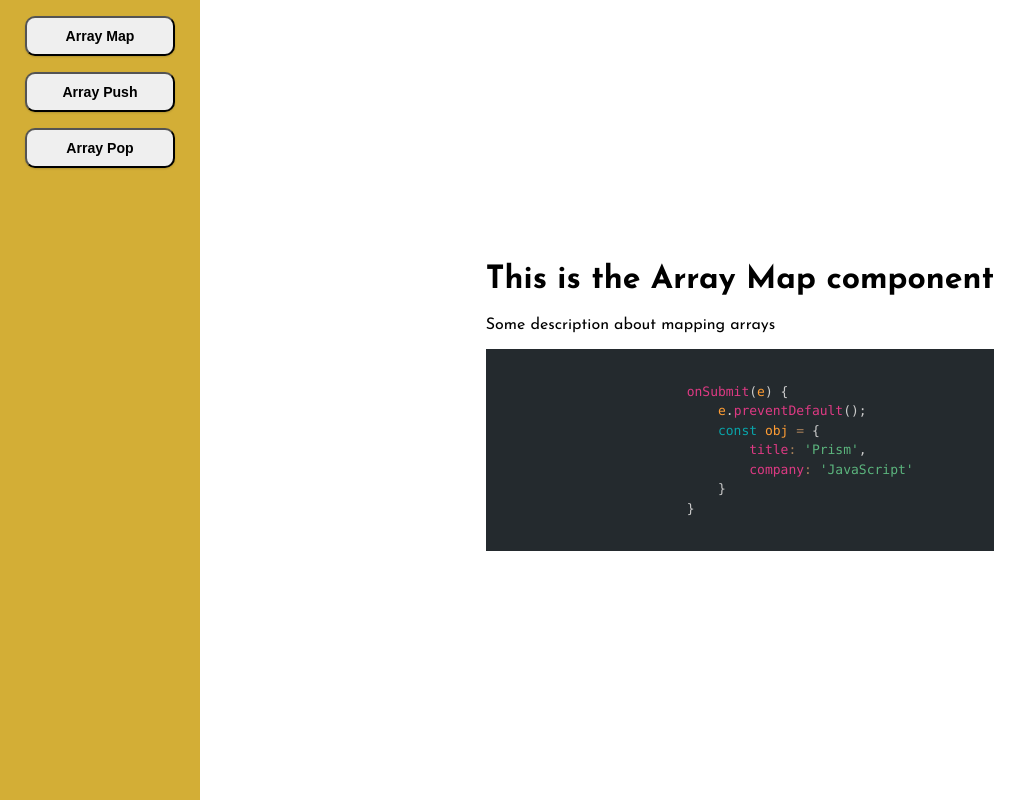
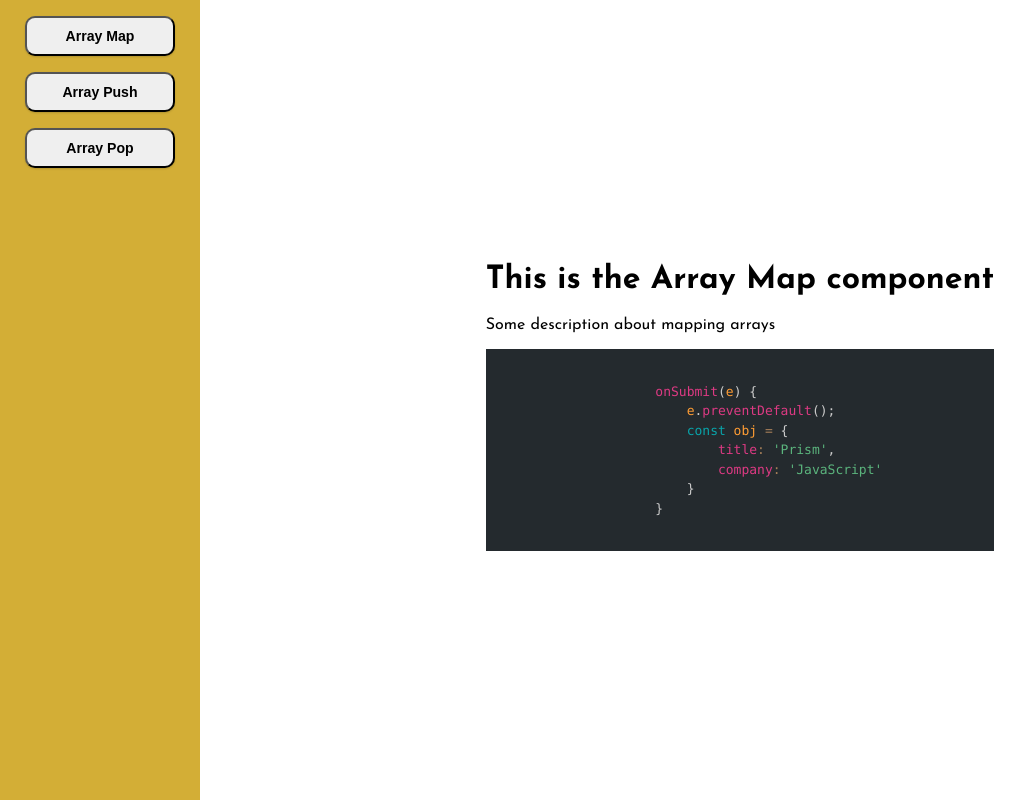
Before and after one commit to dvlprdave/js-ds, a Next.js app: page /arrays in a window 1280 px wide. Both pictures are taken after a click on the button "Array Map". Shown: the whole page, without its empty margins (0-1032 px from the left). Built offline with nearby package versions, Linux system fonts and the light colour scheme.

Commit message:
prism normalize-whitespace fix

```diff
--- a/components/methods/ArrayMap.js
+++ b/components/methods/ArrayMap.js
@@ -10,8 +10,8 @@ export default () => {
             <h1>This is the Array Map component</h1>
             <p>Some description about mapping arrays</p>
 
-            <pre>
-                <code className='language-javascript no-whitespace-normalization'>
+            <pre data-line="3">
+                <code className='language-javascript'>
                 {`
                     onSubmit(e) {
                         e.preventDefault();
```
Also changed, not shown: .babelrc. Lines whose indentation alone changed are shown as unchanged.
